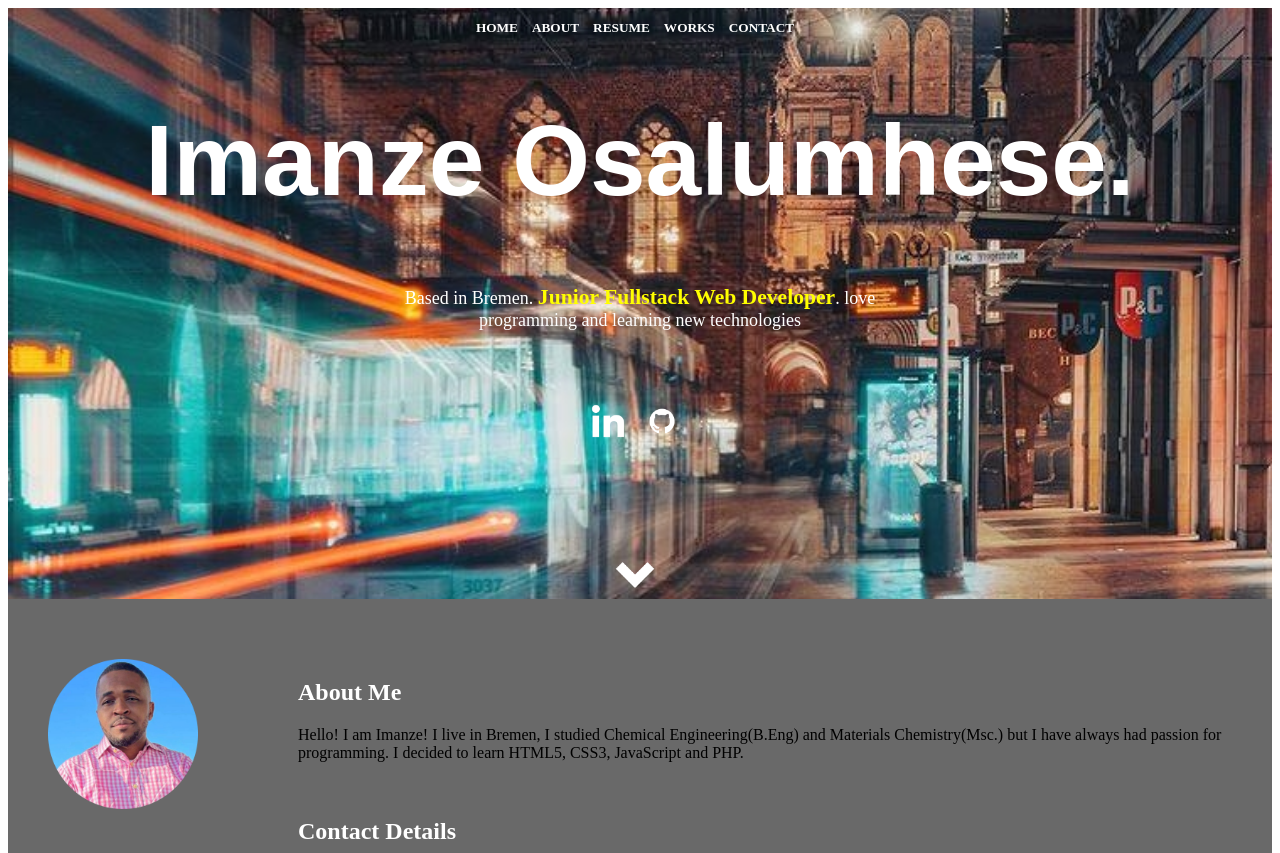
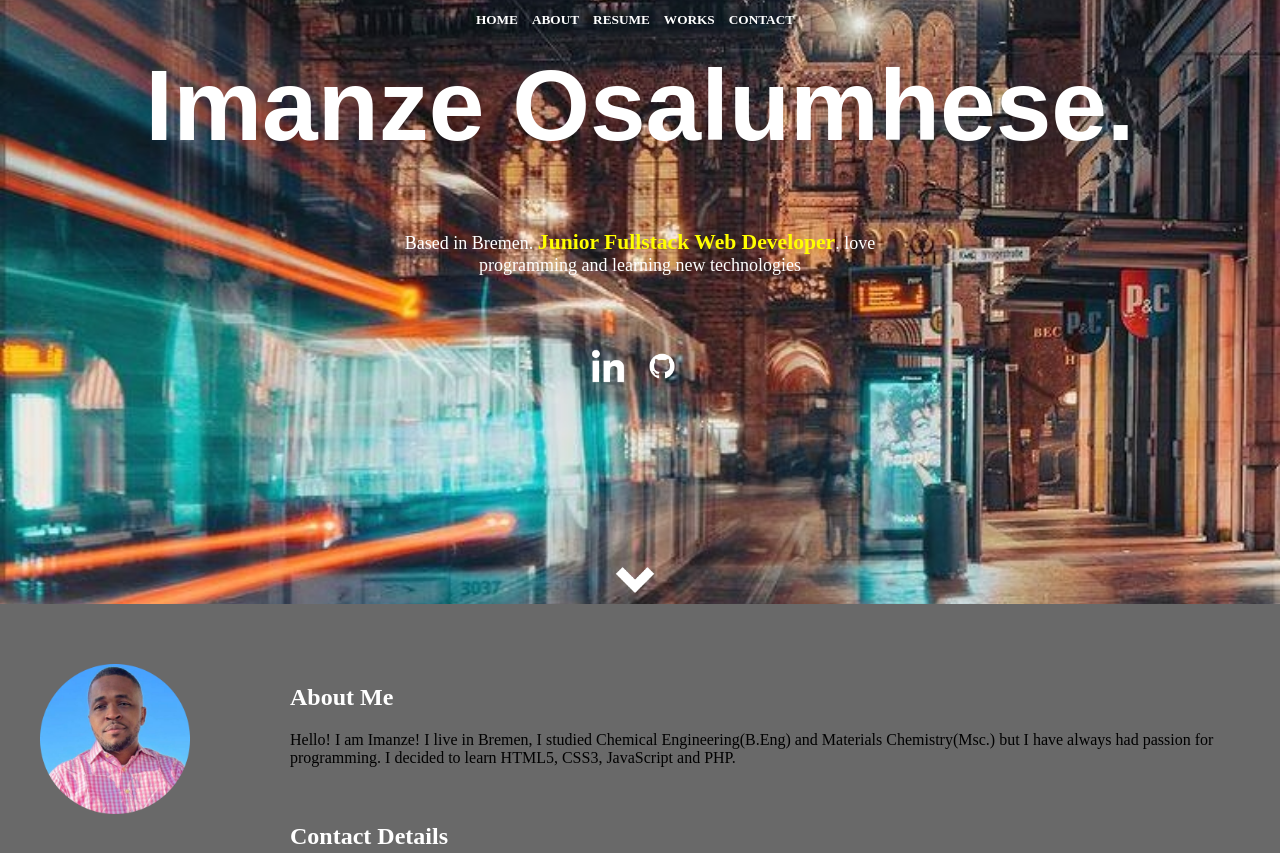
Before and after one commit to IMANZE/Portfolio, a plain HTML site: page Portfolio.html in a window 1280 px wide. Shown: the top 853 px of the page. Drawn offline with Linux system fonts and the light colour scheme.

Commit message:
Adjustments made to scroll and home page

```diff
--- a/Portfolio.css
+++ b/Portfolio.css
@@ -1,13 +1,17 @@
-
+body{
+    margin: 0;
+}
 .top-line{
     display: inline;
     color: white;
    padding-right: 10px;
+
 }
 .center {
     text-align: center;
-    padding-top: 10px;
-
+    margin-bottom: 30px;
+    position: sticky;
+     top: 10px;
 }
 .first-page{
     background-image: url(Images/Bremen2.jpg);
@@ -15,10 +19,12 @@
     background-repeat: no-repeat;
     background-size: cover;
     background-position: center;
+    max-height: 100%;
+
 }
 
 #my-name {
-
+    margin-top: 0;
     font-size: 100px;
     color: white;
 
@@ -47,7 +53,7 @@ margin-top: 70px ;
     transform: scale(1.22);
 }
 .soft-scroll{
-    margin-top: 110px;
+    margin-top: 170px;
 
 }
 .my-passport{
--- a/Portfolio.html
+++ b/Portfolio.html
@@ -8,8 +8,10 @@
     <link rel="stylesheet" href="Portfolio.css">
 </head>
 <body>
+    <div class="full-work">
+
+
     <div class="first-page">
-
         <div class="center">
             <h5 class="top-line">HOME</h5>
             <h5 class="top-line">ABOUT</h5>
@@ -17,6 +19,7 @@
             <h5 class="top-line">WORKS</h5>
             <h5 class="top-line">CONTACT</h5>
            </div>
+
     <div >
       <h1 id="my-name">Imanze Osalumhese.</h1>
     </div>
@@ -62,5 +65,6 @@
 
     </div>
    </div>
+</div>
 </body>
 </html>
```
Lines whose indentation alone changed are shown as unchanged.
